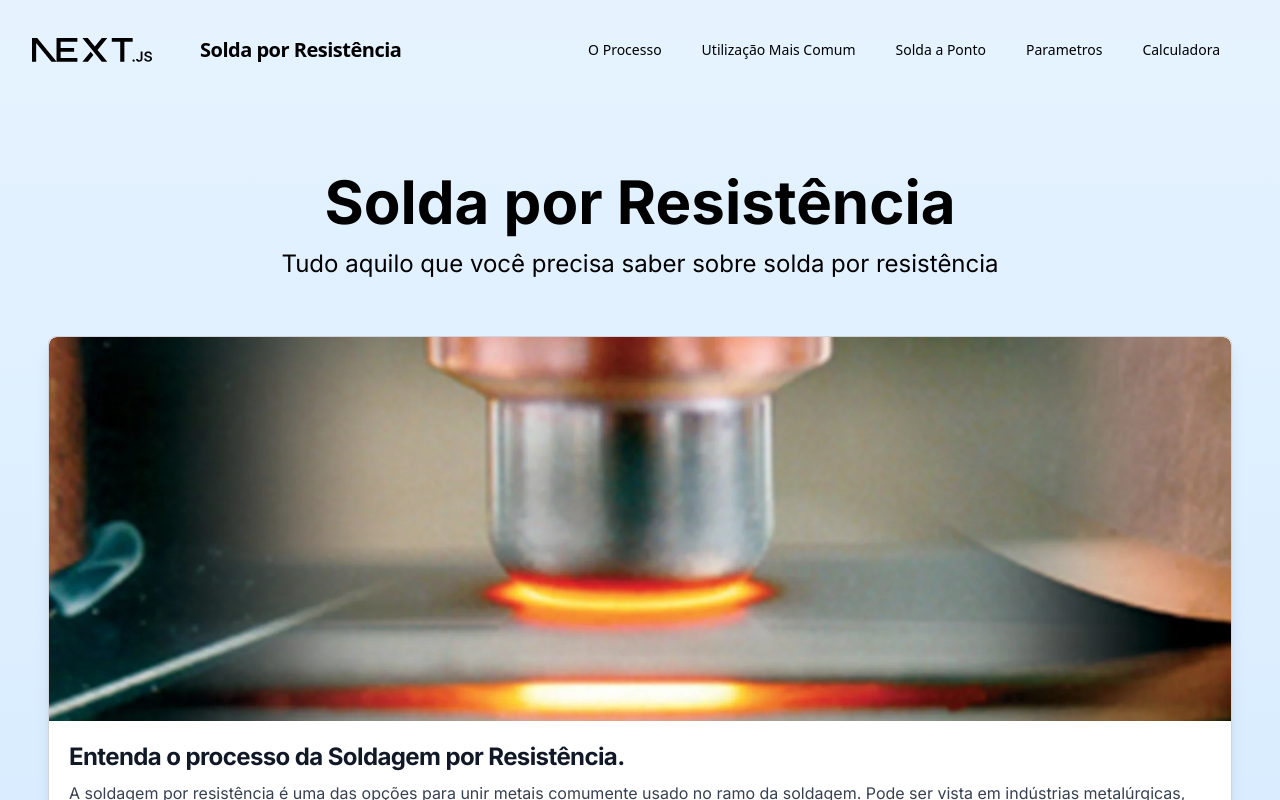
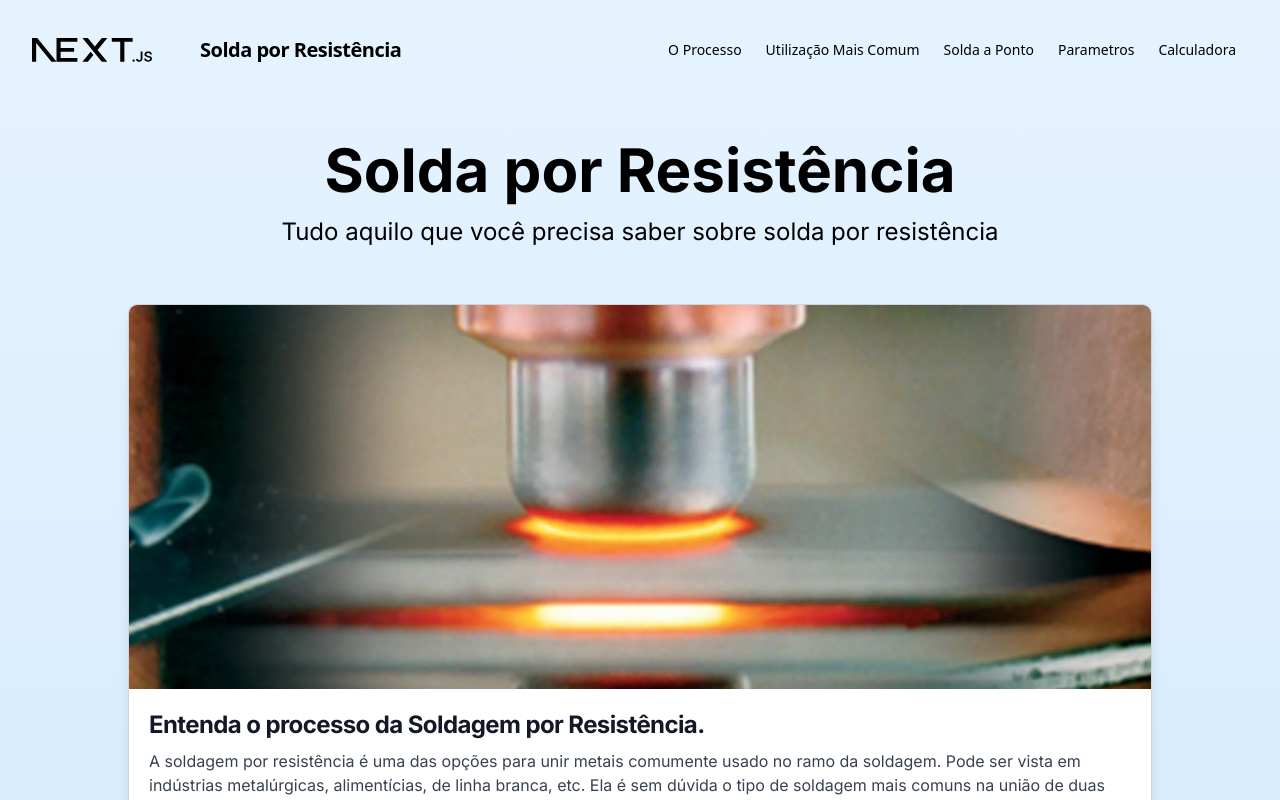
Before and after one commit to Jprtc/solda-por-resistencia, a Next.js app: page / in a window 1280 px wide. Shown: the top 800 px of the page. Built offline with nearby package versions, Linux system fonts and the light colour scheme.

Commit message:
Improved size responsiveness on lg sized screens

```diff
--- a/src/Components/Card/index.tsx
+++ b/src/Components/Card/index.tsx
@@ -22,13 +22,15 @@ const Card: React.FC<CardProps> = ({
     <section className="max-w-7xl mx-auto" id={id}>
       <div className="bg-white shadow-lg border border-gray-300 rounded-lg max-w-7xl max-h-fit dark:bg-gray-800 dark:border-gray-700">
         <a href="#">
-          <div className="rounded-t-lg overflow-hidden max-h-96 max-w-7xl">
+          <div className="relative rounded-t-lg overflow-hidden max-h-96">
             <Image
-              className="rounded-t-lg object-cover object-center h-auto w-full "
+              className="rounded-t-lg object-cover object-center h-auto w-full"
               src={imgSrc}
               alt={imgAlt ? imgAlt : ""}
-              width={1278}
-              height={384}
+              // width={1278}
+              // height={384}
+              width={1000}
+              height={600}
               loading={shouldLazyLoad ? "lazy" : "eager"}
               priority={!shouldLazyLoad}
             />
--- a/src/pages/index.tsx
+++ b/src/pages/index.tsx
@@ -59,7 +59,7 @@ export default function Home() {
       </Head>
       <Header />
       <main
-        className={`flex min-h-screen flex-col items-center justify-center p-4 gap-8 ${inter.className} lg:p-12 lg:gap:12`}
+        className={`flex min-h-screen flex-col items-center justify-center p-4 gap-8 ${inter.className} lg:px-32 2xl:px-16 lg:gap:12`}
       >
         <Banner title="Solda por Resistência" />
         {imageCardsList.map((card, index) => {
--- a/src/widgets/Banner/index.tsx
+++ b/src/widgets/Banner/index.tsx
@@ -5,8 +5,8 @@ interface BannerProps {
 const Banner = ({ title }: BannerProps) => {
   return (
     <section className="bg-white-600 text-blue py-6 flex flex-col items-center justify-center text-center animate-fade-in-normal">
-      <h1 className="text-6xl font-bold">{title}</h1>
-      <p className="text-2xl mt-4">
+      <h1 className="text-4xl md:text-6xl font-bold">{title}</h1>
+      <p className="text-2xl md:text-2xl mt-4">
         Tudo aquilo que você precisa saber sobre solda por resistência
       </p>
     </section>
--- a/src/widgets/Header/index.tsx
+++ b/src/widgets/Header/index.tsx
@@ -13,13 +13,13 @@ const Header = () => {
   return (
     <header id="header">
       <nav
-        className="flex p-8 justify-between max-w-screen-2xl m-auto"
+        className="flex p-6 py-6 justify-center max-w-screen-2xl m-auto md:p-8 lg:justify-between"
         id="navbar"
       >
         <Link href="/" passHref legacyBehavior>
           <a className="flex items-center">
             <Image src="/next.svg" alt="Your logo" width={120} height={120} />
-            <span className="ml-12 font-semibold text-xl tracking-tight ">
+            <span className="ml-6 font-semibold text-xl tracking-tight md:ml-12 ">
               Solda por Resistência
             </span>
           </a>
@@ -30,7 +30,7 @@ const Header = () => {
               <a
                 key={`nav-link-${i}`}
                 href={href}
-                className={`hover:bg-gray-300 block mt-4 lg:inline-block lg:mt-0 mr-4 rounded-md px-3 py-2 ${
+                className={`hover:bg-gray-300 block mt-4 lg:inline-block lg:mt-0 rounded-md px-3 py-2 ${
                   i >= 0 ? "hidden lg:inline-block" : ""
                 }`}
               >
```
